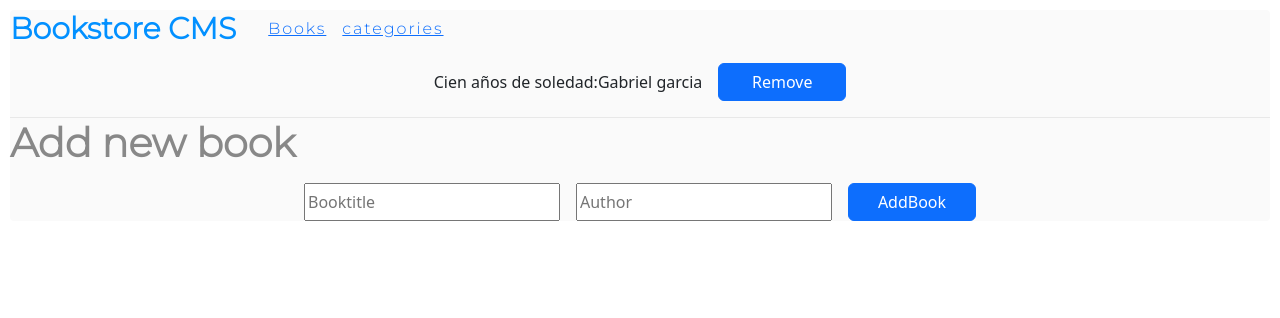
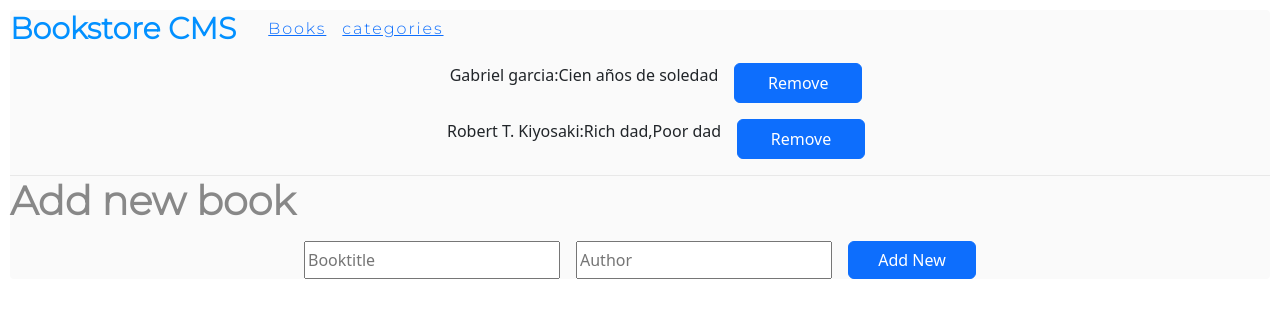
Before and after one commit to cvalencia1991/Bookstore-React, a React (Create React App) app: page / in a window 1280 px wide. Shown: the top 318 px of the page. Built offline with nearby package versions, Linux system fonts and the light colour scheme.

Commit message:
Update Actions Add new book and Check status

```diff
--- a/src/App.css
+++ b/src/App.css
@@ -62,8 +62,13 @@ input {
 
 .stylebook {
   list-style: none;
+  flex-direction:column;
 }
 
 a {
   font-size: medium;
 }
+
+.stylestatus{
+  display: flex;
+}
--- a/src/Components/Book.js
+++ b/src/Components/Book.js
@@ -1,22 +1,28 @@
 import Button from 'react-bootstrap/Button';
-import PropTypes from 'prop-types';
+import { useSelector, useDispatch } from 'react-redux';
+import { removeBook } from '../redux/books/books';
 
-const Book = (props) => {
-  Book.propTypes = {
-    title: PropTypes.string.isRequired,
-    author: PropTypes.string.isRequired,
+const Book = () => {
+  const book = useSelector((state) => state.book);
+  const dispatch = useDispatch();
+  const handleDelete = (id) => {
+    dispatch(removeBook(id));
   };
-  const { title, author } = props;
+
   return (
-    <div className="d-flex align-items-center justify-content-center gap-3 m-3">
-      <ul className="m-0 p-0 stylebook">
-        <li>
-          {title}
-          :
-          {author}
-        </li>
-      </ul>
-      <Button>Remove</Button>
+    <div className=" d-flex flex-column gap-3 m-3 align-items-center flex-direction-column justify-content-center">
+      {book.map((bookinfo) => (
+        <div key={bookinfo.id} className="d-flex gap-3">
+          <ul key={bookinfo.id} className="stylebook">
+            <li>
+              {bookinfo.author}
+              :
+              {bookinfo.title}
+            </li>
+          </ul>
+          <Button onClick={() => handleDelete(bookinfo.id)}>Remove</Button>
+        </div>
+      ))}
     </div>
   );
 };
--- a/src/Components/booksform.js
+++ b/src/Components/booksform.js
@@ -1,14 +1,41 @@
 import Button from 'react-bootstrap/Button';
+import { useState } from 'react';
+import { useDispatch, useSelector } from 'react-redux';
+import { addBook } from '../redux/books/books';
 
-const Booksform = () => (
-  <>
-    <form className="m-3 d-flex justify-content-center align-items-stretch gap-3 flex-direction-row">
-      <input type="text" placeholder="Booktitle" />
-      <input type="Author" placeholder="Author" />
-      <Button variant="primary" type="Submit">AddBook</Button>
+const Booksform = () => {
+  const bookinfo = useSelector((state) => state.book);
+  const bookid = bookinfo.length;
+
+  const [book, setBook] = useState({
+    author: '',
+    title: '',
+  });
+
+  const handleChange = (e) => {
+    setBook({
+      ...book,
+      [e.target.name]: e.target.value,
+    });
+  };
+
+  const dispatch = useDispatch();
+
+  const handleSubmit = (e) => {
+    e.preventDefault();
+    dispatch(addBook({
+      ...book,
+      id: bookid,
+    }));
+  };
+
+  return (
+    <form onSubmit={handleSubmit} className="m-3 d-flex justify-content-center align-items-stretch gap-3 flex-direction-row">
+      <input name="title" type="text" placeholder="Booktitle" onChange={handleChange} />
+      <input name="author" type="author" placeholder="Author" onChange={handleChange} />
+      <Button variant="primary" type="Submit">Add New</Button>
     </form>
-  </>
-
-);
+  );
+};
 
 export default Booksform;
--- a/src/pages/Books.js
+++ b/src/pages/Books.js
@@ -3,7 +3,7 @@ import Booksform from '../Components/booksform';
 
 const Books = () => (
   <>
-    <Book title="Cien años de soledad" author="Gabriel garcia" />
+    <Book />
     <div>
       <h1 className="styleheadaddbook">Add new book </h1>
       <Booksform />
--- a/src/pages/Categories.js
+++ b/src/pages/Categories.js
@@ -1,10 +1,23 @@
 import 'bootstrap/dist/css/bootstrap.min.css';
 import Button from 'react-bootstrap/Button';
+import { useSelector, useDispatch } from 'react-redux';
+import { checkStatus } from '../redux/categories/categories';
 
-const Categories = () => (
-  <div className="d-flex  flex-direction-column align-items-center justify-content-center">
-    <Button>Check Status</Button>
-  </div>
-);
+const Categories = () => {
+  const status = useSelector((state) => state.status);
+  const dispatch = useDispatch();
+  const handleStatus = () => {
+    dispatch(checkStatus());
+  };
+
+  return (
+    <div className="d-flex  flex-column align-items-center justify-content-center">
+      <Button onClick={handleStatus}>Check Status</Button>
+      <div className="stylestatus">
+        <p>{status}</p>
+      </div>
+    </div>
+  );
+};
 
 export default Categories;
--- a/src/redux/books/books.js
+++ b/src/redux/books/books.js
@@ -1,7 +1,20 @@
-const ADD_BOOK = 'bookstore/books/ADD_BOOK';
-const REM_BOOK = 'bookstore/books/REMOVE_BOOK';
+const ADD_BOOK = 'ADD_BOOK';
+const REM_BOOK = 'REM_BOOK';
 
-export default function reducer(state = [], action = {}) {
+const initialbooks = [
+  {
+    id: 0,
+    title: 'Cien años de soledad',
+    author: 'Gabriel garcia',
+  },
+  {
+    id: 1,
+    title: 'Rich dad,Poor dad',
+    author: 'Robert T. Kiyosaki',
+  },
+];
+
+export default function reducer(state = initialbooks, action = {}) {
   switch (action.type) {
     case ADD_BOOK:
       return [...state, action.payload];
@@ -19,5 +32,5 @@ export function addBook(obj) {
 }
 
 export function removeBook(obj) {
-  return { type: ADD_BOOK, payload: obj };
+  return { type: REM_BOOK, payload: obj };
 }
--- a/src/redux/categories/categories.js
+++ b/src/redux/categories/categories.js
@@ -1,4 +1,4 @@
-const CHECK_STATUS = 'bookstore/categories/CHECK_STATUS';
+const CHECK_STATUS = 'CHECK_STATUS';
 
 // Reducer
 export default function categoriesReducer(state = [], action) {
```
